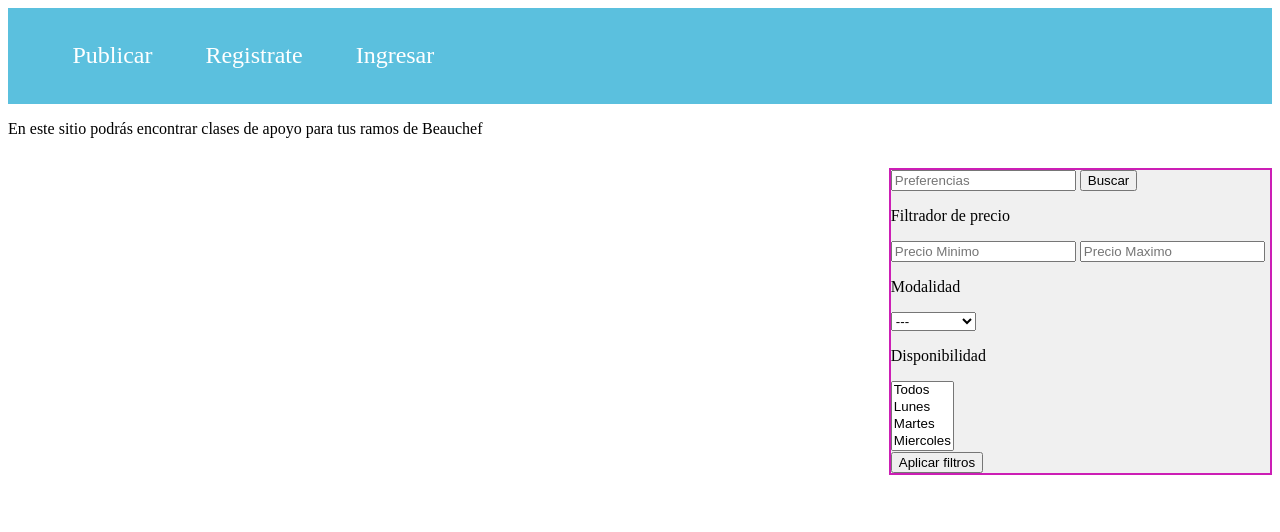
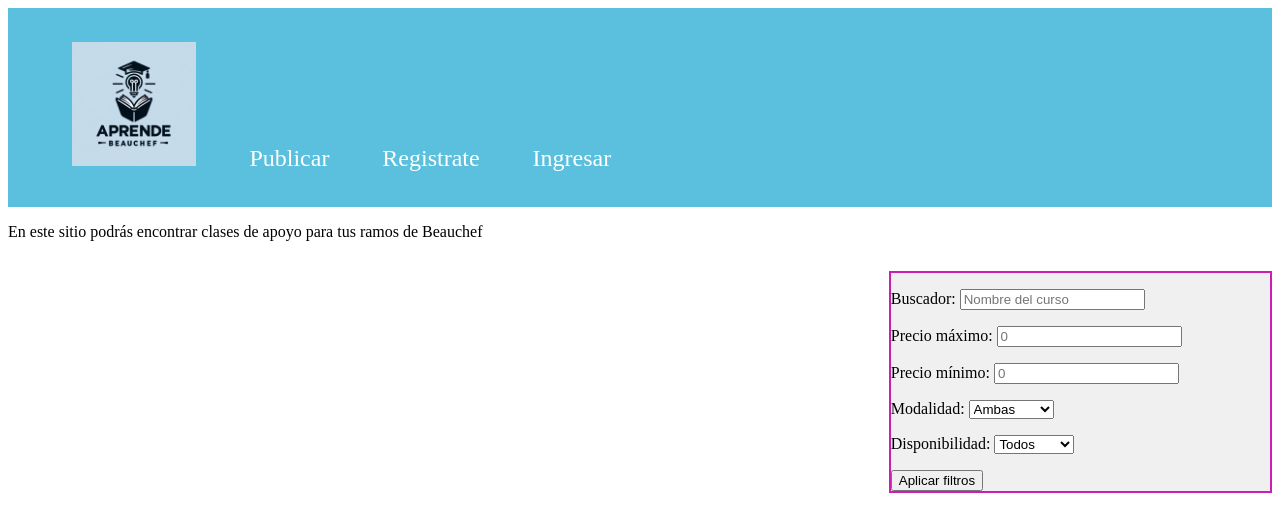
Before and after one commit to DCC-CC4401/2024-1-CC4401-1-grupo-6, a Django app: page / in a window 1280 px wide. Shown: the top 532 px of the page. Run offline with Django 5.2, Linux system fonts and the light colour scheme; data that the repository does not hold is empty.

Commit message:
REFAC: change index.html native form to django form

```diff
--- /dev/null
+++ b/aprende_beauchef/baseapp/forms.py
@@ -0,0 +1,11 @@
+from django import forms
+
+class FilterForm(forms.Form):
+    search = forms.CharField(label="Buscador", max_length=100, widget=forms.TextInput(attrs={'placeholder': 'Nombre del curso', 'class': 'filtro','id': 'buscador'}), required=False)
+    max_price = forms.IntegerField(label='Precio máximo',widget=forms.TextInput(attrs={'placeholder': '0', 'class': 'precio','id': 'min'}), min_value=0 ,required=False)
+    min_price = forms.IntegerField(label='Precio mínimo',widget=forms.TextInput(attrs={'placeholder': '0', 'class': 'precio','id': 'max'}), min_value=0 ,required=False)
+    modality = forms.ChoiceField(choices=[('AMB', 'Ambas'),('pres', 'Presencial'), ('rem', 'Online')], label='Modalidad', required=False)
+    disponibility = forms.ChoiceField(choices=[
+        ('ALL', 'Todos') ,('LUN', 'Lunes'), ('MAR', 'Martes'), ('MIE', 'Miércoles'),
+        ('JUE', 'Jueves'), ('VIE', 'Viernes'), ('SAB', 'Sábado'), ('DOM', 'Domingo')
+    ], label='Disponibilidad', required=False)
--- a/aprende_beauchef/baseapp/static/css/index.css
+++ b/aprende_beauchef/baseapp/static/css/index.css
@@ -52,7 +52,7 @@
     border: 2px solid #cc1eb5;
 }
 
-.afiches {
+.poster {
   display: flex;
   flex-wrap: wrap;
   margin: 0 auto;
@@ -61,7 +61,7 @@
   gap: 1.5rem;
 }
 
-.afiches article {
+.poster article {
   width: 17rem;
   height: 23rem;
   cursor: pointer;
@@ -73,20 +73,20 @@
   border: 1px solid lightgray;
 }
 
-.container-titulo{
+.container-title{
   display: flex;
   align-items: center;
   justify-content: center;
 }
 
-.afiches article a {
+.poster article a {
   display: inline-flex;
   color: var(--primary);
   text-decoration: none;
 }
 
 
-.afiches article h2 {
+.article h2 {
   margin: auto;
   margin-top: 7px;
   margin-bottom: 7px;
@@ -96,7 +96,7 @@
 }
 
 
-.afiches article img {
+.poster article img {
   max-width: 100%;
   transform-origin: center;
   transition: transform 0.4s ease-in-out;
@@ -108,24 +108,24 @@
   background: white;
 }
 
-.afiches figure {
+.poster figure {
   width: 100%;
   align-items: center;
   height: 13rem;
   overflow: hidden;
 }
 
-.afiches figure img {
+.poster figure img {
   height: 100%;
   aspect-ratio: 16 / 9;
   overflow: hidden;
   object-fit: cover;
 }
 
-.afiches article:hover img {
+.poster article:hover img {
   transform: scale(1.5);
 }
 
-.container-afiches{
+.container-poster{
   width: 100%;
 }
--- a/aprende_beauchef/baseapp/static/templates/index.html
+++ b/aprende_beauchef/baseapp/static/templates/index.html
@@ -1,4 +1,4 @@
-{%extends 'base.html'%}
+{%extends 'base_navbar.html'%}
 {%block stylesheets%}
     <link rel="stylesheet"  type="text/css" href="static/css/index.css">
 {%endblock%}
@@ -6,67 +6,26 @@
     Aprende Beauchef
 {%endblock%}
 {%block content%}
-<nav id="nav-id" class="nav">
-    <ul>
-        {% if user.is_authenticated %}
-        <li id="publicar"><a href="/publicar">Publicar</a></li>
-        <li id="perfil"><a href="#">Ver Perfil</a></li>
-        <li id="cerrar"><a href="/logout">Cerrar sesión</a></li>
 
-        {% else %}
-        <li id="publicar"><a href="/register">Publicar</a></li>
-        <li id="registrar"><a href="/register">Registrate</a></li>
-        <li id="ingresar"><a href="/login">Ingresar</a></li>
-
-        {% endif %}
-    </ul>
-</nav>
 <p>En este sitio podrás encontrar clases de apoyo para tus ramos de Beauchef</p>
 
 <div class="content">
-    <div class="afiches">
+
+    <div class="poster">
         {%for poster in afiches%}
         <article>
-            <div class = "container-titulo">
+            <div class = "container-title">
                 <h2>{{poster.nombre}}</h2>
             </div>
-            <div class = "container-afiche">
-                <img src = "{{poster.url.url}}" alt="{{afiche.nombre}}" >
+            <div class = "container-poster">
+                <img src = "{{poster.url.url}}" alt="{{poster.nombre}}" >
             </div>
+        </article>
+        {%endfor%}
 
-        </article>
-
-        {%endfor%}
     </div>
     <form class="filtrador">
-        <input id="buscador" class="filtro" type="text" name="search" placeholder="Preferencias">
-        <button id="lupa" type="submit">Buscar</button>
-        <div id="precio" class="filtro">
-            <p class="precio">Filtrador de precio</p>
-            <input id="min" class="precio" type="number" name="min" placeholder="Precio Minimo">
-            <input id="max" class="precio" type="number" name="max" placeholder="Precio Maximo">
-        </div>
-        <div id="modalidad" class="filtro">
-            <p class="filtro">Modalidad</p>
-            <select id="modalidad" class="filtro" name="modalidad">
-                <option value="---">---</option>
-                <option value="presencial">Presencial</option>
-                <option value="online">Online</option>
-            </select>
-        </div>
-        <div id="dias" class="filtro">
-            <p class="disponivilidad">Disponibilidad</p>
-            <select id="dias" class="filtro" name="dias" multiple>
-                <option value="todos">Todos</option>
-                <option value="lunes">Lunes</option>
-                <option value="martes">Martes</option>
-                <option value="miercoles">Miercoles</option>
-                <option value="jueves">Jueves</option>
-                <option value="viernes">Viernes</option>
-                <option value="sabado">Sabado</option>
-                <option value="domingo">Domingo</option>
-            </select>
-        </div>
+        {{ filter_form.as_p }}
         <button id="filtrar" type="submit">Aplicar filtros</button>
     </form>
 </div>
--- a/aprende_beauchef/baseapp/views.py
+++ b/aprende_beauchef/baseapp/views.py
@@ -1,5 +1,6 @@
 from django.shortcuts import render, redirect
 from django.contrib.auth import authenticate, login
+from .forms import FilterForm
 from django.http import HttpResponse
 from .models import Usuario, Tutor, Estudiante, Afiche, Horario, Dicta, Publica, Materia
 from django.contrib.auth import logout
@@ -15,11 +16,12 @@ def index(request):
     parámetro request Información relacionada a la solicitud que se realiza
     """
     posters = Afiche.objects.all().order_by('-id')
+    filter_form = FilterForm(request.POST)
     if len(posters) > 8:
         posters = posters[:8]
     else:
         posters = posters
-    return render(request, "index.html", {'afiches': posters})
+    return render(request, "index.html", {'filter_form': filter_form,'afiches': posters})
 
 def login_view(request):
     """
```
